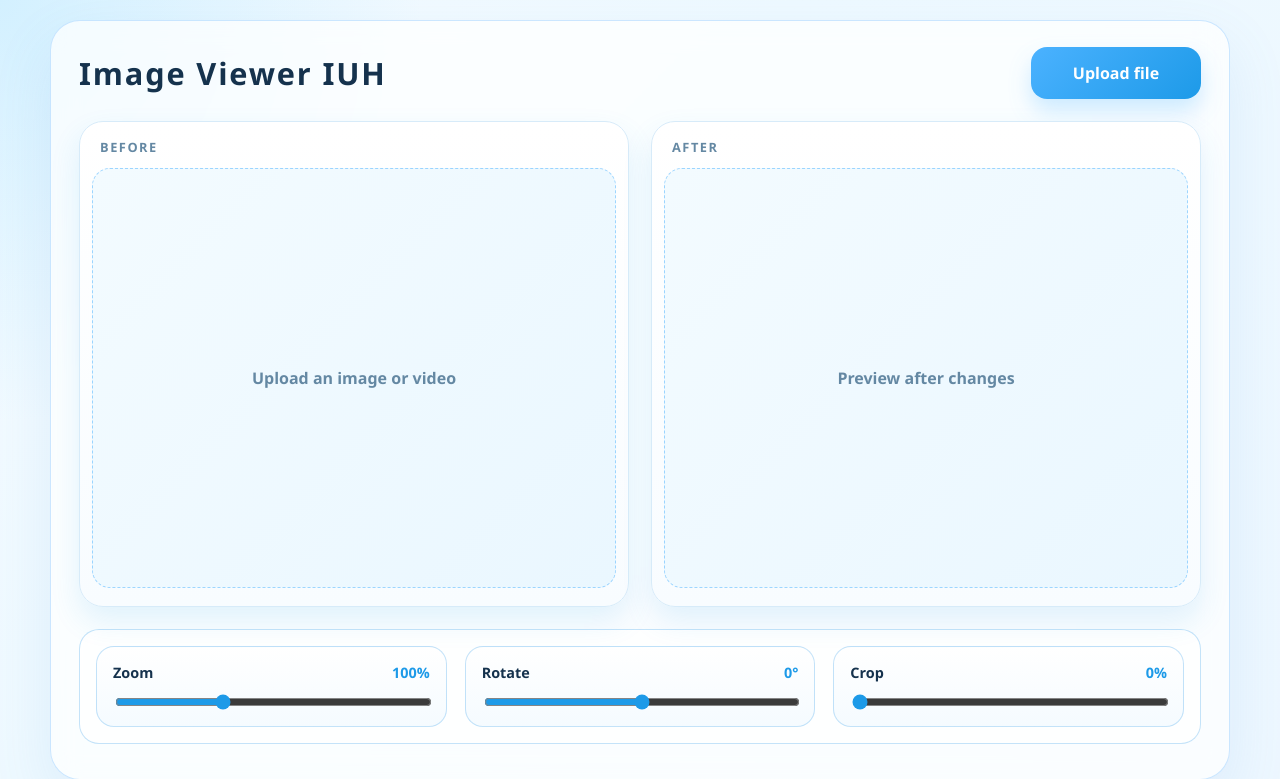
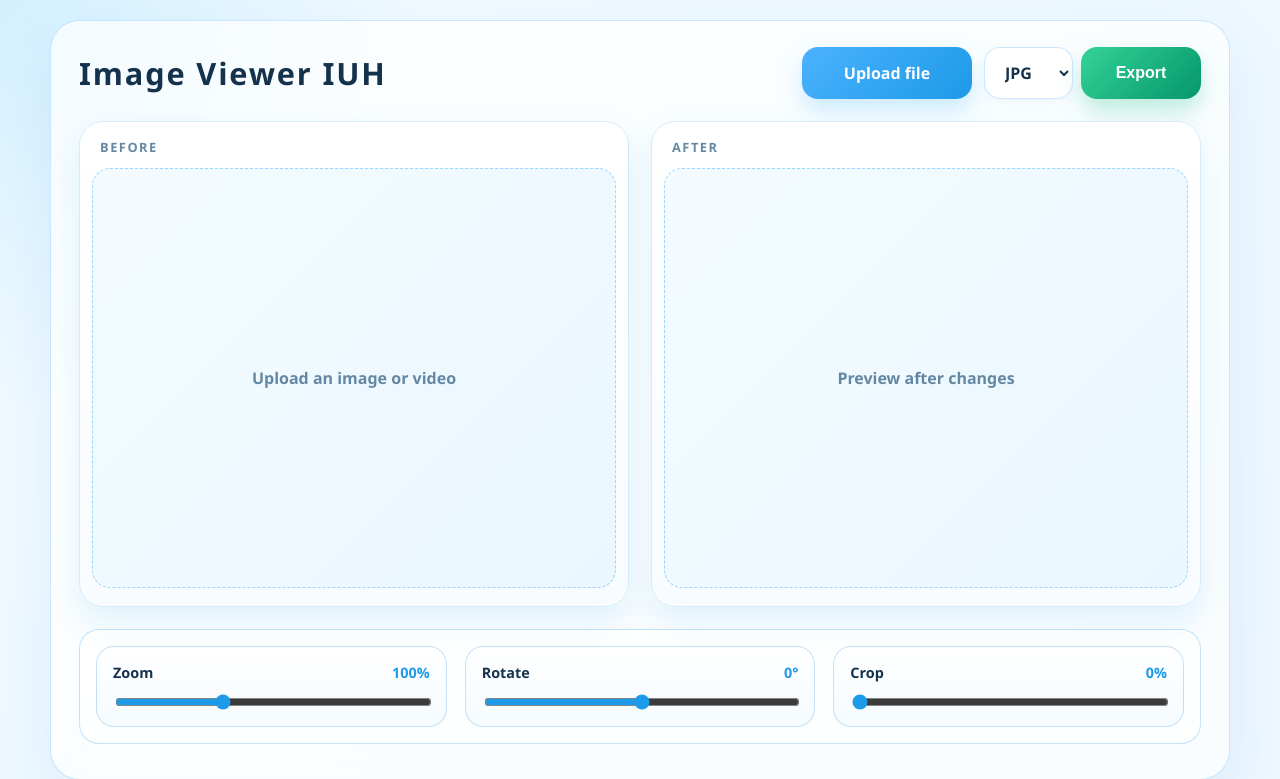
Before and after one commit to TienGD/Image-Viewer, a FastAPI app: page / in a window 1280 px wide. Shown: the top 779 px of the page. Run offline with FastAPI, Linux system fonts and the light colour scheme.

Commit message:
added UI for export

```diff
--- a/app.py
+++ b/app.py
@@ -47,6 +47,7 @@ async def process_image(
     zoom: int = Form(...),
     rotate: int = Form(...),
     crop: int = Form(...)
+
 ):
     # ==========================================
     # PHÂN VÙNG 1: ĐỌC DỮ LIỆU ẢNH ĐẦU VÀO & CACHE
--- a/static/css/style.css
+++ b/static/css/style.css
@@ -216,3 +216,49 @@ input[type='range'] {
 		min-height: 300px;
 	}
 }
+
+.export-select {
+    padding: 0 16px;
+    border-radius: 16px;
+    border: 1px solid rgba(130, 196, 255, 0.4);
+    background: #fff;
+    color: var(--text);
+    font-weight: 600;
+    font-family: inherit;
+    font-size: 1rem;
+    outline: none;
+    cursor: pointer;
+    box-shadow: 0 4px 12px rgba(88, 160, 224, 0.08);
+}
+
+.export-btn {
+    background: linear-gradient(135deg, #34d399 0%, #059669 100%);
+    box-shadow: 0 12px 22px rgba(16, 185, 129, 0.26);
+    border: none;
+    min-width: 120px;
+    font-size: 1rem;
+}
+
+.export-btn:hover {
+    box-shadow: 0 18px 28px rgba(16, 185, 129, 0.32);
+}
+
+.export-btn:disabled {
+    background: #a1a1aa;
+    box-shadow: none;
+    cursor: not-allowed;
+    transform: none;
+}
+
+@media (max-width: 760px) {
+    .header-actions {
+        flex-direction: column;
+        width: 100%;
+    }
+    .export-controls {
+        width: 100%;
+    }
+    .export-select, .export-btn {
+        flex: 1;
+    }
+}
--- a/static/js/script.js
+++ b/static/js/script.js
@@ -11,6 +11,9 @@ const rotateValue = document.getElementById('rotateValue');
 
 const cropSlider = document.getElementById('cropSlider');
 const cropValue = document.getElementById('cropValue');
+
+const exportButton = document.getElementById('exportButton');
+const exportFormat = document.getElementById('exportFormat');
 
 let currentFile = null;
 
@@ -35,15 +38,9 @@ mediaInput.addEventListener('change', function (event) {
 let timeoutId = null;
 let currentAbortController = null;
 
-// Hàm xử lý chung khi kéo bất kỳ thanh trượt nào
 function handleSliderInput(e, textElement, suffix) {
-	// 1. Cập nhật con số hiển thị ngay lập tức
 	textElement.textContent = `${e.target.value}${suffix}`;
-
-	// 2. Hủy lịch gọi cũ nếu người dùng vẫn đang kéo
 	clearTimeout(timeoutId);
-
-	// 3. Đặt lịch gọi API mới sau 40ms (phản hồi tức thì, mượt mà như 25-30 FPS)
 	timeoutId = setTimeout(() => {
 		sendToBackend();
 	}, 40);
@@ -53,11 +50,10 @@ zoomSlider.addEventListener('input', (e) => handleSliderInput(e, zoomValue, '%')
 rotateSlider.addEventListener('input', (e) => handleSliderInput(e, rotateValue, '°'));
 cropSlider.addEventListener('input', (e) => handleSliderInput(e, cropValue, '%'));
 
-// --- 5. GỬI YÊU CẦU XỬ LÝ LÊN BACKEND ---
+// --- 5. GỬI YÊU CẦU PREVIEW LÊN BACKEND ---
 async function sendToBackend() {
 	if (!currentFile) return;
 
-	// Hủy yêu cầu HTTP đang chạy trước đó nếu có (tránh ứ đọng request)
 	if (currentAbortController) {
 		currentAbortController.abort();
 	}
@@ -82,11 +78,9 @@ async function sendToBackend() {
 			let imgEl = afterPreview.querySelector('img');
 
 			if (imgEl) {
-				// CẬP NHẬT TRỰC TIẾP link ảnh mới vào thẻ cũ (không chớp nháy)
 				imgEl.src = imageUrl;
 				imgEl.style.opacity = '1';
 			} else {
-				// Nếu là lần đầu tiên chưa có thẻ <img>, tạo mới
 				afterPreview.innerHTML = `<img src="${imageUrl}" style="max-width: 100%; max-height: 100%; border-radius: 8px;">`;
 			}
 		} else {
@@ -94,7 +88,6 @@ async function sendToBackend() {
 		}
 	} catch (error) {
 		if (error.name === 'AbortError') {
-			// Request cũ bị hủy vì có thao tác kéo mới hơn - hoàn toàn bình thường
 			return;
 		}
 		console.error('Lỗi kết nối:', error);
--- a/templates/index.html
+++ b/templates/index.html
@@ -10,10 +10,22 @@
 		<div class="app-shell">
 			<header class="app-header">
 				<div class="brand">Image Viewer IUH</div>
-				<label class="upload-button" for="mediaInput"
-					>Upload file
-					<input id="mediaInput" type="file" accept="image/*,video/*" />
-				</label>
+    <div class="header-actions" style="display: flex; gap: 12px; align-items: center;">
+        <label class="upload-button" for="mediaInput">
+            Upload file
+            <input id="mediaInput" type="file" accept="image/*,video/*" />
+        </label>
+
+        <!-- BỔ SUNG KHU VỰC EXPORT FILE -->
+        <div class="export-controls" style="display: flex; gap: 8px; height: 52px;">
+            <select id="exportFormat" class="export-select">
+                <option value="jpg">JPG</option>
+                <option value="png">PNG</option>
+            </select>
+            <button id="exportButton" class="upload-button export-btn">Export</button>
+        </div>
+    </div>
+
 			</header>
 
 			<main class="viewer-panel">
```
